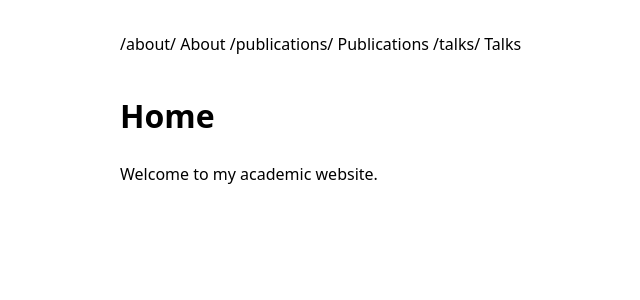
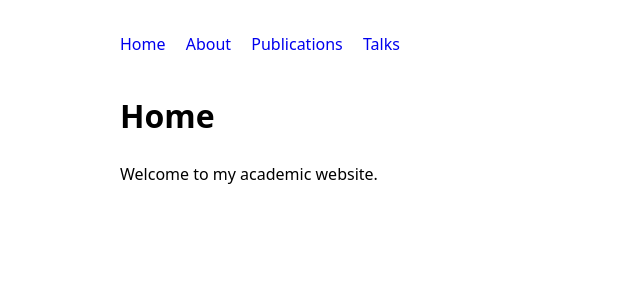
Before and after one commit to WoutDLN/myacweb, a Jekyll site: the page built from index.md, in a window 1280 px wide. Shown: the top 300 px of the page, without its empty margins (95-735 px from the left). Built offline with Jekyll 4.4.1, drawn with Linux system fonts in a browser that asks for light colours.

Commit message:
fixed navigation

```diff
--- a/_data/navigation.yml
+++ b/_data/navigation.yml
@@ -1,3 +1,6 @@
+- title: Home
+  url: /
+
 - title: About
   url: /about/
 
--- a/_includes/nav.html
+++ b/_includes/nav.html
@@ -1,9 +1,7 @@
 <nav>
 
 {% for item in site.data.navigation %}
-  {{ item.url }}
-    {{ item.title }}
-  </a>
+  <a href="{{ item.url }}">{{ item.title }}</a>
 {% endfor %}
 
 </nav>
```
